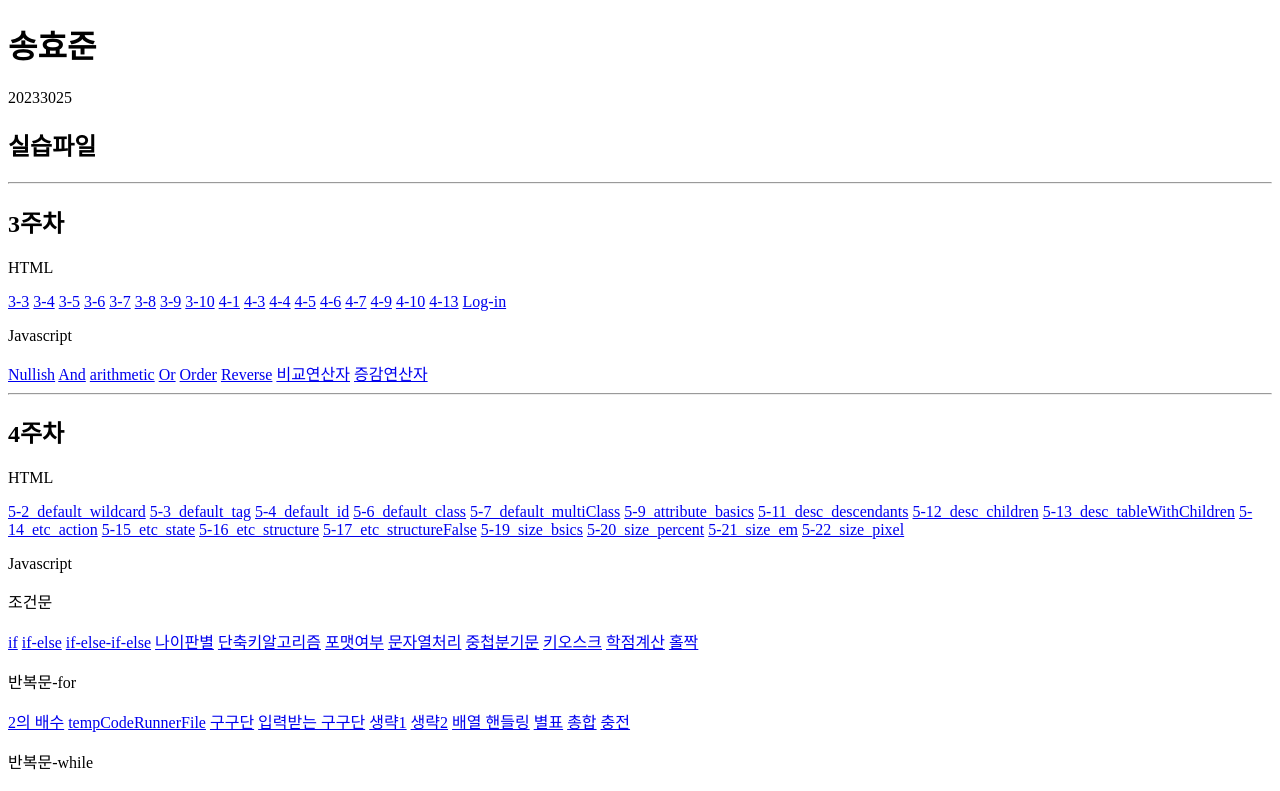
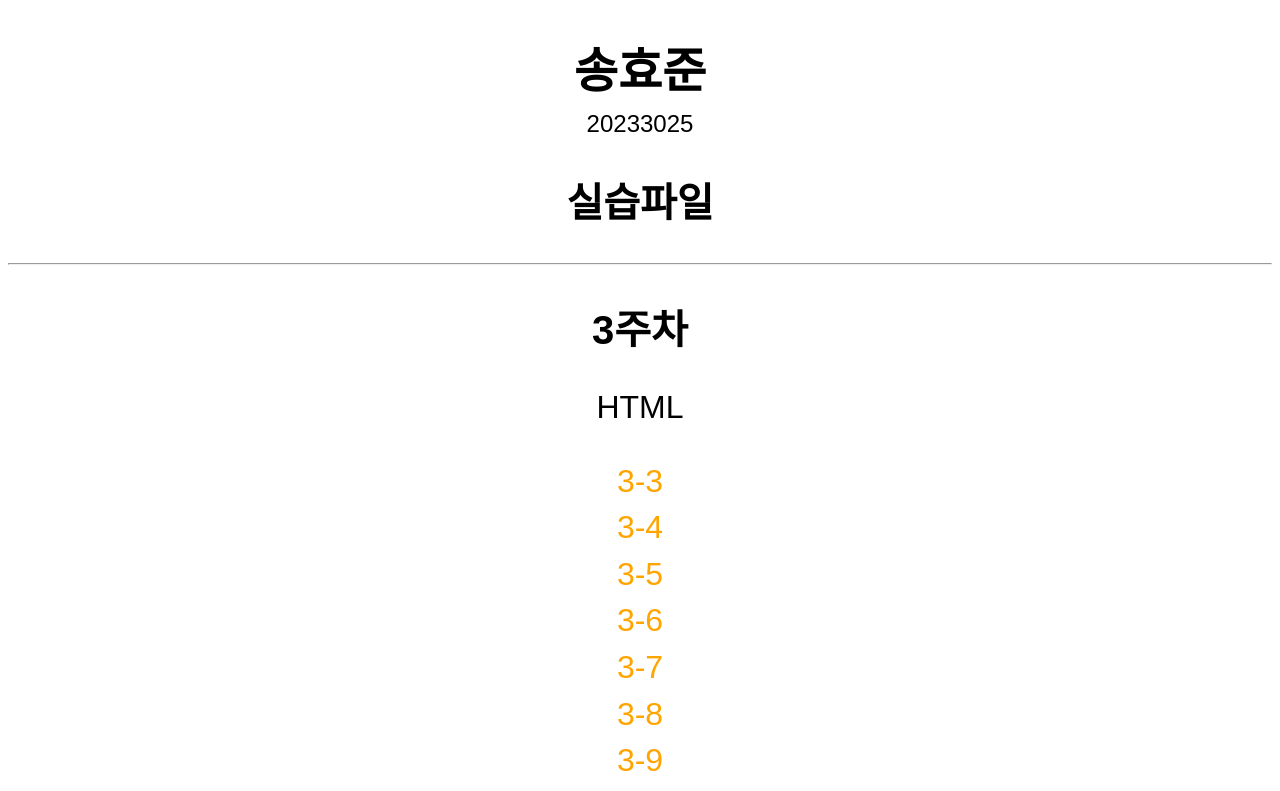
Before and after one commit to hyojun2300/WebProgramming-Practice, a plain HTML site: page index.html in a window 1280 px wide. Shown: the top 791 px of the page. Drawn offline with Linux system fonts and the light colour scheme; the site is published under a folder, as on GitHub Pages, so addresses that start at the root find nothing.

Commit message:
Update index.html

```diff
--- a/index.html
+++ b/index.html
@@ -4,7 +4,7 @@
     <meta charset="UTF-8">
     <meta name="viewport" content="width=device-width, initial-scale=1.0">
     <title>실습 파일</title>
-    <link rel="stylesheet" href="/style.css">
+    <link rel="stylesheet" href="style.css">
 </head>
 <body>
     <header></header>
@@ -15,7 +15,7 @@
         <hr>
         <h2>3주차</h2>
         <p>HTML</p>
-        <a href="/3-3.html">3-3</a>
+        <a href="3-3.html">3-3</a>
         <a href="/3주차 실습/3-4.html">3-4</a>
         <a href="/3주차 실습/3-5.html">3-5</a>
         <a href="/3주차 실습/3-6.html">3-6</a>
```
